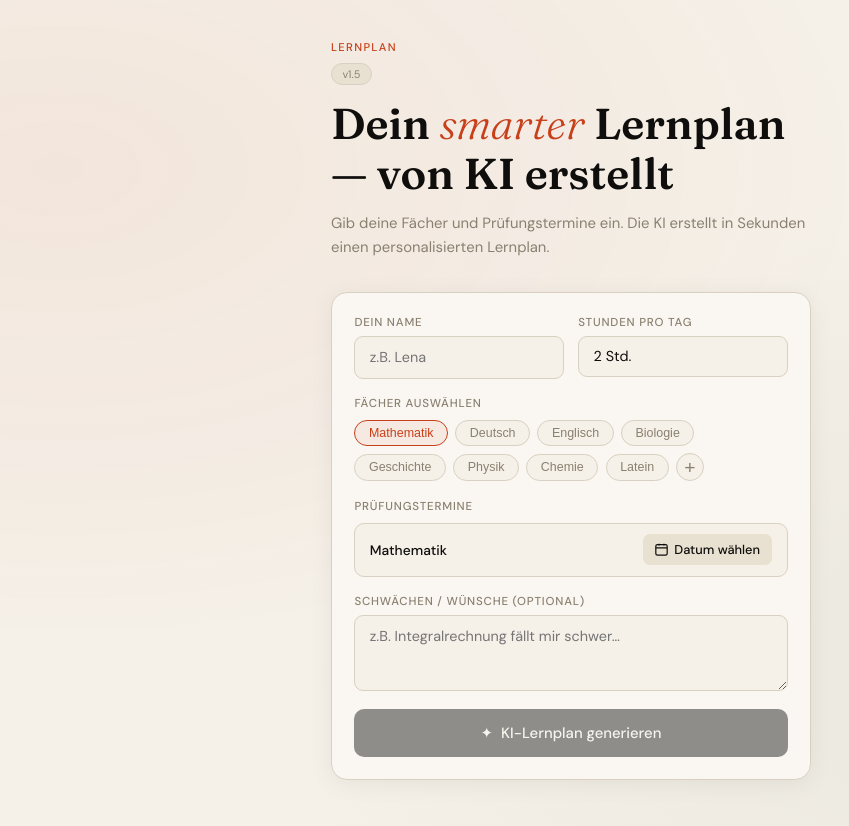
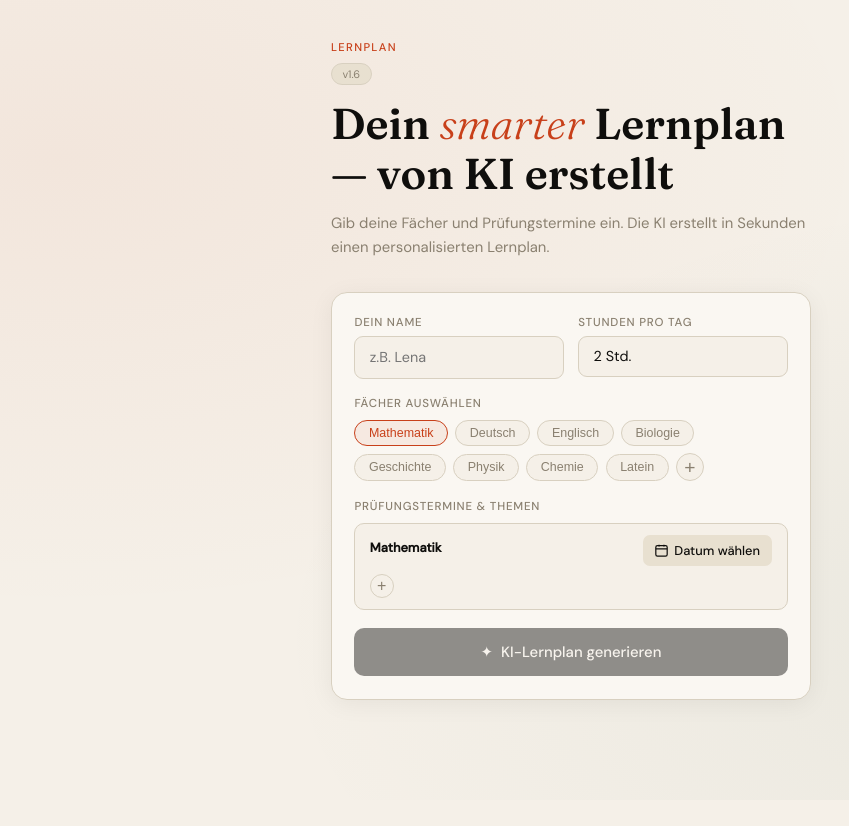
Before and after one commit to emdss07/lernplan, a React (Vite) app: page / in a window 1280 px wide. Both pictures are taken after a click on the button "Mathematik". Shown: the top 826 px of the page, without its empty margins (69-918 px from the left). After the commit the page ends 800 px from the top, so only its background shows below. Built offline with nearby package versions, Linux system fonts and the light colour scheme.

Commit message:
Implement topic management for subjects
Added topic management functionality with input and display for subjects.

```diff
--- a/src/App.jsx
+++ b/src/App.jsx
@@ -9,9 +9,9 @@ const css = `
     --ink:#0f0e0c; --cream:#f5f0e8; --warm:#e8e0d0; --accent:#c8401a;
     --accent2:#2a5c45; --muted:#8a8070; --card:#faf7f2; --border:#d8d0c0;
   }
-  html { overflow-x:hidden; }
-  body { overflow-x:hidden; background:var(--cream); color:var(--ink); font-family:'DM Sans',sans-serif; -webkit-text-size-adjust:100%; }
-  .app { min-height:100vh; width:100%; max-width:100vw; overflow-x:hidden; background:var(--cream);
+  html, body { overflow-x:hidden; max-width:100%; }
+  body { background:var(--cream); color:var(--ink); font-family:'DM Sans',sans-serif; -webkit-text-size-adjust:100%; }
+  .app { min-height:100vh; width:100%; overflow:hidden; background:var(--cream);
     background-image: radial-gradient(ellipse at 10% 20%,rgba(200,64,26,.06) 0%,transparent 50%),
       radial-gradient(ellipse at 90% 80%,rgba(42,92,69,.06) 0%,transparent 50%); }
 
@@ -62,7 +62,28 @@ const css = `
   .custom-inp-cancel { padding:.3rem .6rem; border-radius:20px; border:1.5px solid var(--border);
     background:var(--cream); color:var(--muted); font-size:.78rem; cursor:pointer; flex-shrink:0; }
 
-  .exam-rows { display:flex; flex-direction:column; gap:.5rem; margin-top:.2rem; }
+  /* TOPIC CHIPS per subject */
+  .topics-section { display:flex; flex-direction:column; gap:.6rem; margin-top:.2rem; }
+  .topic-subj-block { background:var(--cream); border:1px solid var(--border); border-radius:10px; padding:.7rem .9rem; }
+  .topic-subj-name { font-size:.8rem; font-weight:600; color:var(--ink); margin-bottom:.45rem; }
+  .topic-chip-wrap { display:flex; flex-wrap:wrap; gap:.35rem; align-items:center; }
+  .topic-chip { padding:.22rem .65rem; border-radius:20px; border:1.5px solid var(--accent);
+    font-size:.72rem; font-weight:500; background:rgba(200,64,26,.07); color:var(--accent);
+    cursor:pointer; transition:all .15s; -webkit-tap-highlight-color:transparent; }
+  .topic-chip:hover { background:rgba(200,64,26,.15); }
+  .topic-add-btn { width:24px; height:24px; border-radius:50%; border:1.5px solid var(--border);
+    background:var(--cream); color:var(--muted); font-size:1rem; line-height:1;
+    display:flex; align-items:center; justify-content:center; cursor:pointer; flex-shrink:0;
+    transition:all .15s; padding:0; }
+  .topic-add-btn:hover { border-color:var(--accent); color:var(--accent); }
+  .topic-inp-row { display:flex; align-items:center; gap:.35rem; margin-top:.35rem; width:100%; }
+  .topic-inp { flex:1; background:var(--cream); border:1.5px solid var(--accent);
+    border-radius:20px; padding:.25rem .75rem; font-family:'DM Sans',sans-serif;
+    font-size:.72rem; font-weight:500; color:var(--ink); outline:none; min-width:0; }
+  .topic-inp-ok { padding:.25rem .65rem; border-radius:20px; border:none;
+    background:var(--accent); color:#fff; font-size:.72rem; font-weight:500; cursor:pointer; flex-shrink:0; }
+  .topic-inp-cancel { padding:.25rem .5rem; border-radius:20px; border:1.5px solid var(--border);
+    background:var(--cream); color:var(--muted); font-size:.72rem; cursor:pointer; flex-shrink:0; }
   .exam-row { display:flex; align-items:center; gap:.7rem; background:var(--cream);
     border:1px solid var(--border); border-radius:10px; padding:.65rem .9rem; min-width:0; }
 
@@ -208,7 +229,7 @@ const css = `
   @keyframes pulse   { 0%,100%{opacity:.5} 50%{opacity:1} }
 `;
 
-const VERSION    = "v1.5";
+const VERSION    = "v1.6";
 const SUBJECTS   = ["Mathematik","Deutsch","Englisch","Biologie","Geschichte","Physik","Chemie","Latein"];
 const SUBJ_COLOR = { Mathematik:"math",Deutsch:"german",Englisch:"english",Biologie:"bio",Geschichte:"history",Physik:"physics",Chemie:"chem",Latein:"latin" };
 const MONTHS_DE  = ["Januar","Februar","März","April","Mai","Juni","Juli","August","September","Oktober","November","Dezember"];
@@ -265,10 +286,12 @@ function DatePicker({ value, onChange }) {
   function openPicker() {
     if (btnRef.current) {
       const r = btnRef.current.getBoundingClientRect();
-      // Align popup's right edge to button's right edge, clamp to viewport
-      let left = r.right - 268;
+      // On desktop: align popup left to button left. On mobile: clamp to viewport.
+      let left = r.left;
+      // If popup would overflow right side, shift left
+      if (left + 268 > window.innerWidth - 8) left = window.innerWidth - 268 - 8;
+      // Never go off left edge
       if (left < 8) left = 8;
-      if (left + 268 > window.innerWidth - 8) left = window.innerWidth - 268 - 8;
       const top = r.bottom + 6;
       setPos({ top, left });
     }
@@ -459,7 +482,6 @@ export default function App() {
   const [screen,   setScreen]   = useState("onboard");
   const [name,     setName]     = useState("");
   const [hours,    setHours]    = useState("2");
-  const [weakness, setWeakness] = useState("");
   const [selected, setSelected] = useState([]);
   const [dates,    setDates]    = useState({});
   const [plan,     setPlan]     = useState(null);
@@ -467,6 +489,9 @@ export default function App() {
   const [error,    setError]    = useState("");
   const [showCustom, setShowCustom] = useState(false);
   const [customVal,  setCustomVal]  = useState("");
+  const [topics,     setTopics]     = useState({}); // { subjectName: [topic1, topic2, ...] }
+  const [topicInput, setTopicInput] = useState({}); // { subjectName: "" } current input value
+  const [showTopicInput, setShowTopicInput] = useState({}); // { subjectName: bool }
   const customRef = useRef(null);
   const timerRef  = useRef(null);
   const todayStr  = localStr(new Date());
@@ -482,6 +507,17 @@ export default function App() {
     setCustomVal(""); setShowCustom(false);
   }
 
+  function addTopic(subj) {
+    const v = (topicInput[subj]||"").trim();
+    if (!v) { setShowTopicInput(p=>({...p,[subj]:false})); return; }
+    setTopics(p=>({...p,[subj]:[...(p[subj]||[]),v]}));
+    setTopicInput(p=>({...p,[subj]:""}));
+    setShowTopicInput(p=>({...p,[subj]:false}));
+  }
+  function removeTopic(subj, idx) {
+    setTopics(p=>({...p,[subj]:(p[subj]||[]).filter((_,i)=>i!==idx)}));
+  }
+
   useEffect(() => { if (showCustom) customRef.current?.focus(); }, [showCustom]);
 
   const missingDates = selected.filter(s => !dates[s]);
@@ -493,10 +529,10 @@ export default function App() {
     let i = 0;
     timerRef.current = setInterval(()=>setLoadMsg(LOAD_MSGS[i++%LOAD_MSGS.length]), 1400);
     try {
-      const subjects = selected.map(s=>({name:s, examDate:dates[s]||""}));
+      const subjects = selected.map(s=>({name:s, examDate:dates[s]||"", topics:topics[s]||[]}));
       const res = await fetch("/api/generate-plan",{
         method:"POST", headers:{"Content-Type":"application/json"},
-        body:JSON.stringify({studentData:{name,hoursPerDay:hours,weaknesses:weakness,subjects}})
+        body:JSON.stringify({studentData:{name,hoursPerDay:hours,subjects}})
       });
       clearInterval(timerRef.current);
       if (!res.ok) throw new Error();
@@ -586,25 +622,46 @@ export default function App() {
 
           {selected.length > 0 && (
             <div className="field">
-              <div className="field-label">Prüfungstermine</div>
-              <div className="exam-rows">
+              <div className="field-label">Prüfungstermine & Themen</div>
+              <div className="topics-section">
                 {selected.map(s=>(
-                  <div key={s} className="exam-row">
-                    <div className="exam-name">{s}</div>
-                    <DatePicker
-                      value={dates[s]||""}
-                      onChange={d=>setDates(p=>({...p,[s]:d}))}
-                    />
+                  <div key={s} className="topic-subj-block">
+                    {/* Subject name + date picker row */}
+                    <div style={{display:"flex",alignItems:"center",justifyContent:"space-between",marginBottom:".5rem"}}>
+                      <div className="topic-subj-name">{s}</div>
+                      <DatePicker value={dates[s]||""} onChange={d=>setDates(p=>({...p,[s]:d}))}/>
+                    </div>
+                    {/* Topics chips */}
+                    <div className="topic-chip-wrap">
+                      {(topics[s]||[]).map((t,i)=>(
+                        <span key={i} className="topic-chip" onClick={()=>removeTopic(s,i)}>{t} ×</span>
+                      ))}
+                      {!showTopicInput[s] && (
+                        <button className="topic-add-btn" onClick={()=>setShowTopicInput(p=>({...p,[s]:true}))} title="Thema hinzufügen">+</button>
+                      )}
+                    </div>
+                    {showTopicInput[s] && (
+                      <div className="topic-inp-row">
+                        <input
+                          autoFocus
+                          className="topic-inp"
+                          placeholder="Thema eingeben…"
+                          value={topicInput[s]||""}
+                          onChange={e=>setTopicInput(p=>({...p,[s]:e.target.value}))}
+                          onKeyDown={e=>{
+                            if(e.key==="Enter") addTopic(s);
+                            if(e.key==="Escape") setShowTopicInput(p=>({...p,[s]:false}));
+                          }}
+                        />
+                        <button className="topic-inp-ok" onClick={()=>addTopic(s)}>+</button>
+                        <button className="topic-inp-cancel" onClick={()=>setShowTopicInput(p=>({...p,[s]:false}))}>✕</button>
+                      </div>
+                    )}
                   </div>
                 ))}
               </div>
             </div>
           )}
-
-          <div className="field">
-            <div className="field-label">Schwächen / Wünsche (optional)</div>
-            <textarea className="inp" placeholder="z.B. Integralrechnung fällt mir schwer…" value={weakness} onChange={e=>setWeakness(e.target.value)}/>
-          </div>
 
           <button className="btn-main" onClick={generate} disabled={!canGenerate}>
             <span>✦</span> KI-Lernplan generieren
```
